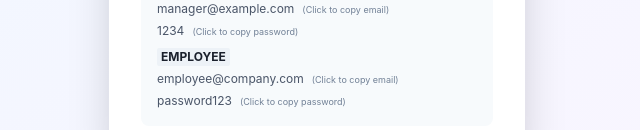
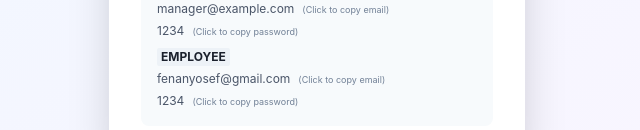
Before and after one commit to redu95/hr-management-system--Frontend-, a React (Vite) app: page / in a window 1280 px wide. Shown: the part 822-952 px from the top of the page, without its empty margins (323-963 px from the left). Built offline with nearby package versions, Linux system fonts and the light colour scheme; no server answers.

Commit message:
fix: update demo credentials for Employee role in LoginPage

```diff
--- a/src/pages/LoginPage.jsx
+++ b/src/pages/LoginPage.jsx
@@ -50,7 +50,7 @@ const LoginPage = () => {
         { role: "CEO", credential: "t@g.com", password: "1234", color: "purple" },
         { role: "HR", credential: "hr_manager@example.com", password: "1234", color: "green" },
         { role: "Manager", credential: "manager@example.com", password: "1234", color: "blue" },
-        { role: "Employee", credential: "employee@company.com", password: "password123", color: "gray" },
+        { role: "Employee", credential: "fenanyosef@gmail.com", password: "1234", color: "gray" },
     ]
 
     const handleLogin = async (event) => {
```
